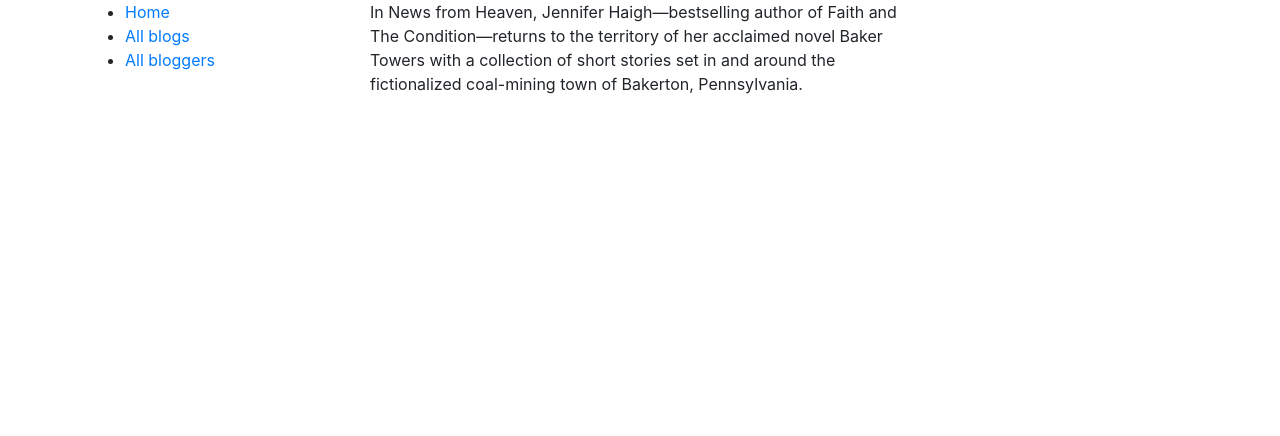
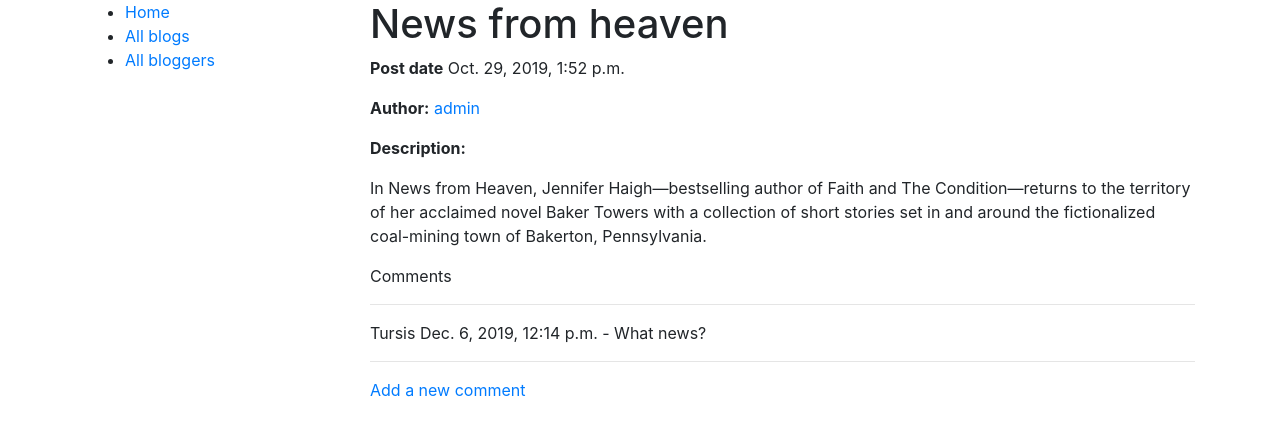
Before and after one commit to Tursis/TestTask, a Django app: page /blog/blogs/1/ in a window 1280 px wide. Shown: the top 436 px of the page. Run offline with Django 3.2, Linux system fonts and the light colour scheme; data comes from the database, SQL or seed files in the repository; both versions use the stored data as it was after the commit; some libraries are stand-ins or nearby versions.

Commit message:
new file blogcomment

```diff
--- a/blog/templates/base_generic.html
+++ b/blog/templates/base_generic.html
@@ -17,7 +17,7 @@
 				<li><a href="{% url 'blog:bloggers' %}">All bloggers</a></li>
 			</ul>
 		</div>
-		<div class="col-6">
+		<div class="col-9">
 			{% block content %}
 			{% endblock %}
 		</div>
--- a/blog/templates/blog/blog_detail.html
+++ b/blog/templates/blog/blog_detail.html
@@ -1,6 +1,14 @@
 {% extends "base_generic.html" %}
 {% block content %}
-
-	{{ blog.description }}
-
+	<h1>{{ blog.name }}</h1>
+	<p><strong>Post date</strong> {{ blog.pub_date }}</p>
+	<p><strong>Author:</strong><a href="{% url 'blog:bloggers-detail' blog.author.pk %}"> {{ blog.author }}</a></p>
+	<p><strong>Description:</strong></p> <p>{{ blog.description }} </p>
+	<p>Comments</p>
+	{% for comment in blog.blogcomment_set.all %}
+		<hr>
+		<p>{{ comment.author }} {{ comment.pub_date }} - {{ comment.description }}</p>
+	{% endfor %}
+	<hr>
+	<a href="{% url 'blog:blog-comment'  blog.pk %}">Add a new comment</a>
 {% endblock %}
--- a/blog/templates/blog/blog_list.html
+++ b/blog/templates/blog/blog_list.html
@@ -5,7 +5,7 @@
 	<ul>
 		{% for blog in blog_list %}
 			<li><a href={{ blog.get_absolute_url }}>{{ blog.name }} </a> {{ blog.pub_date }} —
-				<a href="{% url 'blog:index'%}"> {{blog.author }}</a></li>
+				<a href="{% url 'blog:bloggers-detail' blog.pk%}"> {{blog.author }}</a></li>
 		{% endfor %}
 	</ul>
 	{% endif %}
--- /dev/null
+++ b/blog/templates/blog/blogcomment.html
@@ -0,0 +1,4 @@
+{% extends "base_generic.html" %}
+{% block content %}
+
+{% endblock %}
--- a/blog/urls.py
+++ b/blog/urls.py
@@ -8,6 +8,6 @@ urlpatterns = [
  url('^bloggers/$', views.BloggerListView.as_view(), name='bloggers'),
  url('^blogs/(?P<pk>[0-9]+)/$', views.BlogDetailView.as_view(), name='blog-detail'),
  url('^bloggers/id(?P<pk>[0-9]+)$', views.BloggersDetailView.as_view(), name='bloggers-detail'),
-
+ url('^blogs/(?P<pk>[0-9]+)/create',views.BlogCommenetCreate.as_view(),name='blog-comment')
 
 ]
--- a/blog/views.py
+++ b/blog/views.py
@@ -10,11 +10,11 @@ def index(request):
 	return render(request, 'index.html')
 
 class BlogListView(generic.ListView):
-	template_name = 'blog/blog_list.html'
+
 	model = Blog
 
 class BloggerListView(generic.ListView):
-	template_name = 'blog/blogauthor_list.html'
+
 	model = BlogAuthor
 
 
@@ -40,7 +40,9 @@ class BloggersDetailView(generic.ListView):
 		return  context
 
 class BlogCommenetCreate(CreateView):
+	template_name = 'blog/blogcomment.html'
 	model = BlogComment
+	fields = ['description',]
 
 	def get_context_data(self, **kwargs):
 		context = super(BlogCommenetCreate, self).get_context_data(**kwargs)
@@ -50,3 +52,9 @@ class BlogCommenetCreate(CreateView):
 		form.instance.author = self.request.user
 		form.instance.blog = get_object_or_404(Blog, pk = self.kwargs['pk'])
 		return super(BlogCommenetCreate,self). form_valid(form)
+
+	def get_success_url(self):
+		"""
+		After posting comment return to associated blog.
+		"""
+		return reverse('blog-detail', kwargs={'pk': self.kwargs['pk'], })
```
Also changed, not shown: db.sqlite3.
